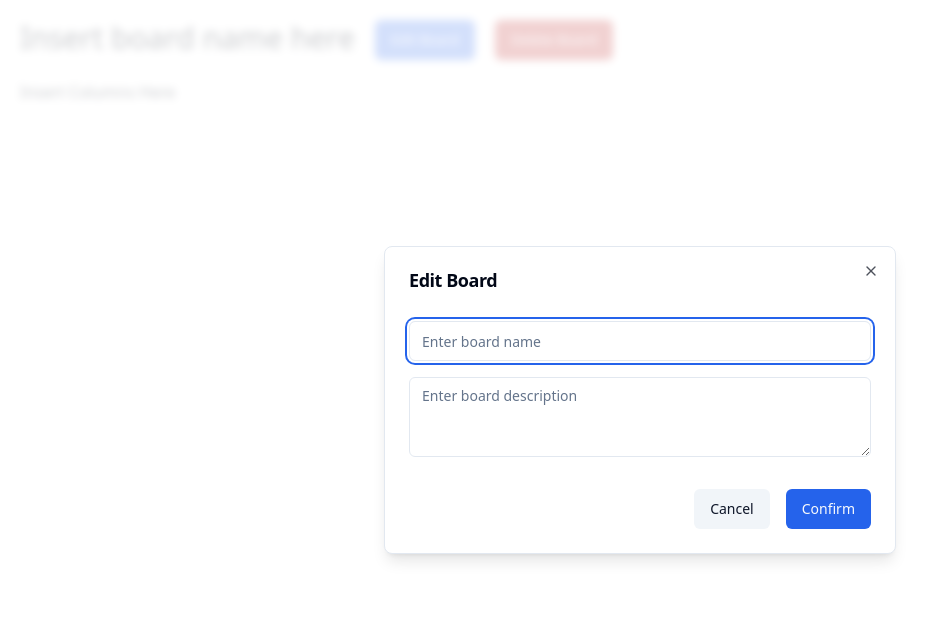
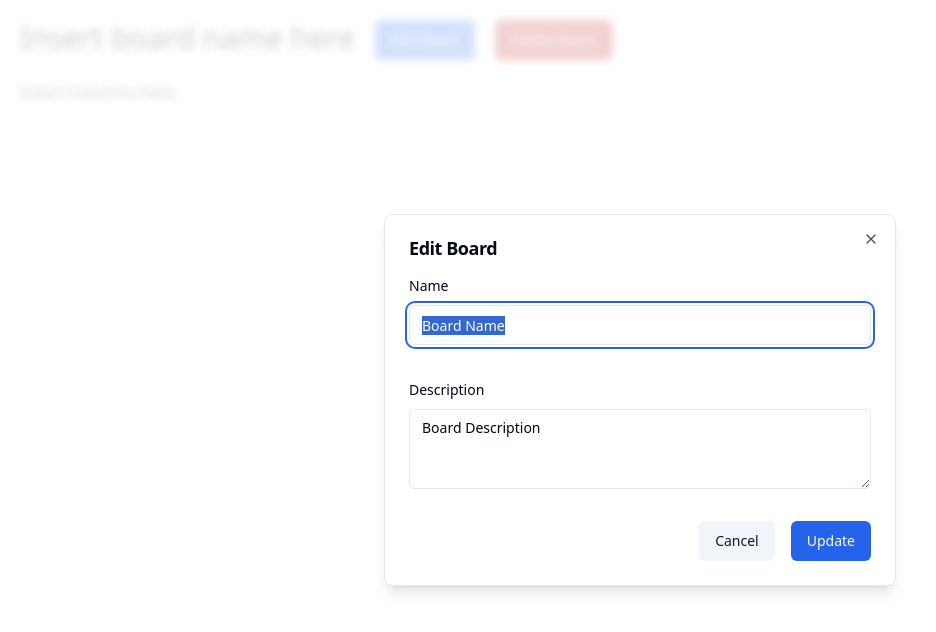
Before and after one commit to Dining-Philosophers-Tweello/tweello, a Next.js app in the folder client/: page /workspaces/1/boards/1 in a window 1280 px wide. Both pictures are taken after a click on the button "Edit Board". Shown: the top 632 px of the page, without its empty margins (0-936 px from the left). Built offline with nearby package versions, Linux system fonts and the light colour scheme; no server answers.

Commit message:
hooked up api to client (#76)

```diff
--- a/client/src/app/workspaces/[workspaceId]/boards/[boardId]/page.tsx
+++ b/client/src/app/workspaces/[workspaceId]/boards/[boardId]/page.tsx
@@ -3,6 +3,7 @@
 import DeleteDialog from "@/components/delete-dialog";
 import EditBoardDialog from "@/components/edit-board-dialog";
 import { useRouter } from "next/navigation";
+import { useState } from "react";
 
 export default function Board({
   params,
@@ -10,6 +11,12 @@ export default function Board({
   params: { workspaceId: string; boardId: string };
 }) {
   const router = useRouter();
+
+  // TODO: Use get board API to set state of board
+  const [board, setBoard] = useState({
+    name: "Board Name",
+    description: "Board Description",
+  });
 
   const handleDelete = () => {
     const jwt = localStorage.getItem("jwt");
@@ -43,7 +50,11 @@ export default function Board({
     <div className="flex flex-col gap-5 p-5 w-screen h-screen">
       <div className="flex flex-row gap-5">
         <div className="text-3xl">Insert board name here</div>
-        <EditBoardDialog />
+        <EditBoardDialog
+          boardName={board.name}
+          boardDescription={board.description}
+          params={params}
+        />
         <DeleteDialog componentName={"Board"} handleDelete={handleDelete} />
       </div>
       <div className="flex gap-5 flex-wrap">Insert Columns Here</div>
--- a/client/src/components/edit-board-dialog.tsx
+++ b/client/src/components/edit-board-dialog.tsx
@@ -8,15 +8,74 @@ import {
   DialogTitle,
   DialogTrigger,
 } from "@/components/ui/dialog";
+import {
+  Form,
+  FormControl,
+  FormField,
+  FormItem,
+  FormLabel,
+  FormMessage,
+} from "@/components/ui/form";
 import { Input } from "@/components/ui/input";
-import { Textarea } from "@/components/ui/textarea";
+import { zodResolver } from "@hookform/resolvers/zod";
+import { useState } from "react";
+import { useForm } from "react-hook-form";
+import * as z from "zod";
+import { Textarea } from "./ui/textarea";
 
-export default function EditBoardDialog() {
-  const handleEdit = () => {
-    console.log("Edited board");
+const formSchema = z.object({
+  name: z.string().min(1),
+  description: z.string(),
+});
+
+export default function EditBoardDialog({
+  boardName,
+  boardDescription,
+  params,
+}: {
+  boardName: string;
+  boardDescription: string;
+  params: { workspaceId: string; boardId: string };
+}) {
+  const [open, setOpen] = useState(false);
+
+  const form = useForm<z.infer<typeof formSchema>>({
+    resolver: zodResolver(formSchema),
+    defaultValues: {
+      name: boardName,
+      description: boardDescription,
+    },
+  });
+
+  const handleEdit = (values: z.infer<typeof formSchema>) => {
+    const jwt = localStorage.getItem("jwt");
+    const requestOptions = {
+      method: "PUT",
+      body: JSON.stringify(values),
+      headers: {
+        Authorization: `Bearer ${jwt}`,
+        "Content-Type": "application/json",
+      },
     };
+
+    fetch(
+      `http://localhost:8000/api/workspaces/${params.workspaceId}/boards/${params.boardId}`,
+      requestOptions,
+    )
+      .then((response) => {
+        if (!response.ok) {
+          throw new Error("Network response was not ok");
+        }
+
+        setOpen(false);
+      })
+      .catch((error) => {
+        console.error("Error fetching board:", error);
+      });
+  };
+
   return (
-    <Dialog>
+    <Dialog open={open} onOpenChange={setOpen}>
       <DialogTrigger asChild>
         <Button>Edit Board</Button>
       </DialogTrigger>
@@ -24,37 +83,47 @@ export default function EditBoardDialog() {
         <DialogHeader>
           <DialogTitle>Edit Board</DialogTitle>
         </DialogHeader>
-        <div className="grid gap-4 py-4">
-          <div className="grid  items-center gap-4">
-            <Input
-              id="board-name"
-              name="board-name"
-              type="text"
-              autoCapitalize="none"
-              autoCorrect="off"
-              autoComplete="one-time-code"
-              className="col-span-3"
-              placeholder="Enter board name"
+        <Form {...form}>
+          <form onSubmit={form.handleSubmit(handleEdit)} className="space-y-8">
+            <FormField
+              control={form.control}
+              name="name"
+              render={({ field }) => (
+                <FormItem>
+                  <FormLabel>Name</FormLabel>
+                  <FormControl>
+                    <Input placeholder="Enter the board name" {...field} />
+                  </FormControl>
+                  <FormMessage />
+                </FormItem>
+              )}
             />
-
+            <FormField
+              control={form.control}
+              name="description"
+              render={({ field }) => (
+                <FormItem>
+                  <FormLabel>Description</FormLabel>
+                  <FormControl>
                     <Textarea
-              id="board-description"
-              name="board-description"
-              autoCapitalize="none"
-              autoCorrect="off"
-              className="col-span-3"
-              placeholder="Enter board description"
+                      placeholder="Enter the board description"
+                      {...field}
                     />
-          </div>
-        </div>
+                  </FormControl>
+                  <FormMessage />
+                </FormItem>
+              )}
+            />
             <DialogFooter>
               <DialogClose asChild>
                 <Button className="mr-2" variant="secondary">
                   Cancel
                 </Button>
               </DialogClose>
-          <Button onClick={handleEdit}>Confirm</Button>
+              <Button>Update</Button>
             </DialogFooter>
+          </form>
+        </Form>
       </DialogContent>
     </Dialog>
   );
```
Lines whose indentation alone changed are shown as unchanged.
